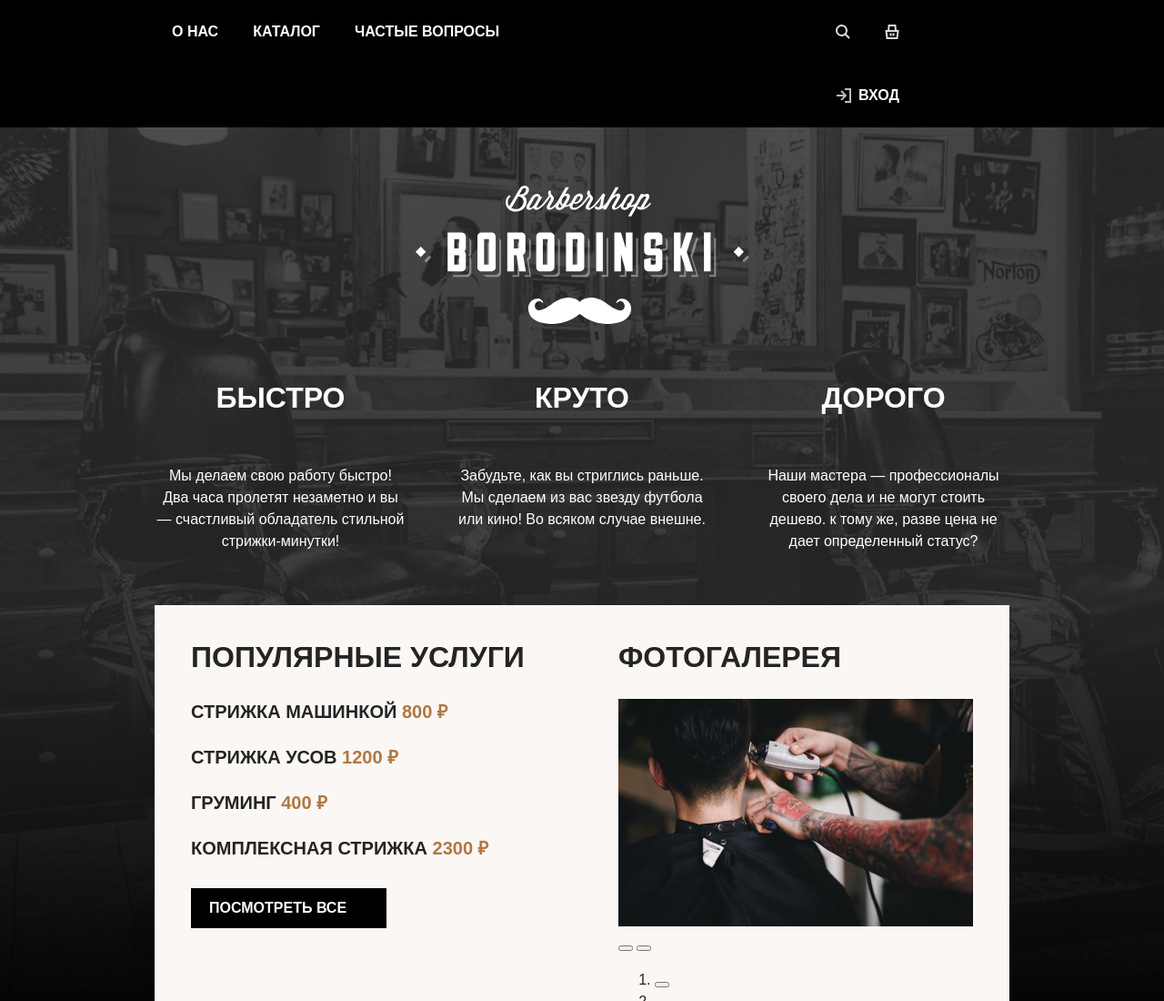
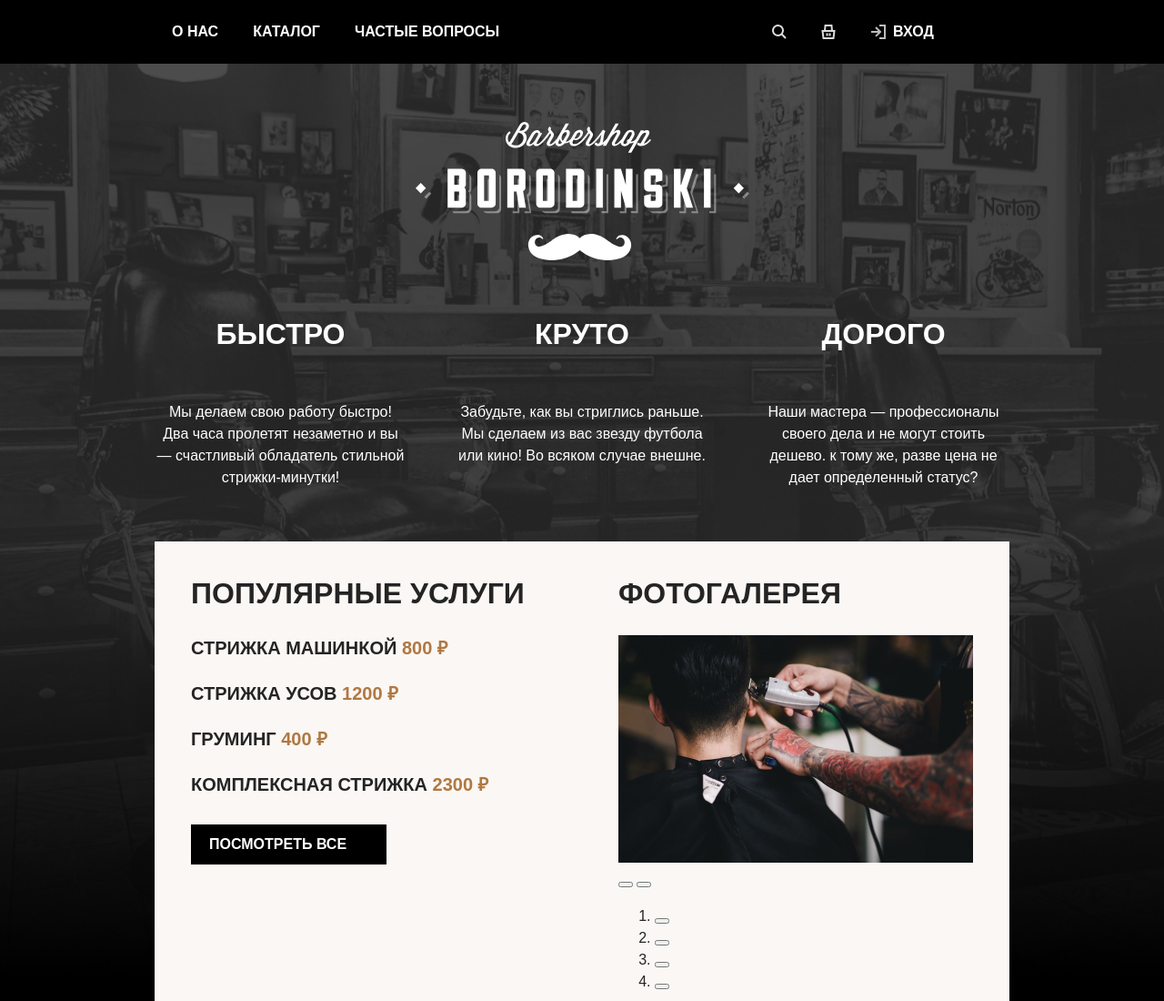
Before and after one commit to maxjavascript/barbershopb, a plain HTML site: page index.html in a window 1280 px wide. Shown: the top 1100 px of the page at 91% size. Drawn offline with Linux system fonts and the light colour scheme; a web font is replaced by a local one.

Commit message:
Change styles for header

```diff
--- a/styles/style.css
+++ b/styles/style.css
@@ -84,11 +84,11 @@ body {
   cursor: pointer;
 }
 
-.button + .button {
+.button+.button {
   margin-left: 16px;
 }
 
-.button-all{
+.button-all {
   padding-right: 44px;
   background-image: url("../images/arrow-right.svg");
   background-repeat: no-repeat;
@@ -112,7 +112,7 @@ body {
 .navigation-list {
   display: flex;
   flex-wrap: wrap;
-  width: 470px;
+  width: 600px;
   margin: 0;
   padding: 0;
   list-style-type: none;
@@ -150,7 +150,7 @@ body {
 }
 
 .navigation-user {
-  max-width: 210px;
+  max-width: 280px;
   margin-left: auto;
 }
 
@@ -282,7 +282,7 @@ body {
 }
 
 .services-item {
- margin-bottom: 22px;
+  margin-bottom: 22px;
 }
 
 
@@ -559,10 +559,11 @@ body {
 }
 
 /* Link */
- .breadcrumbs-link {
+.breadcrumbs-link {
   color: inherit;
   margin-right: 32px;
 }
+
 .catalog-products {
   display: flex;
 }
@@ -602,7 +603,7 @@ body {
   margin-right: auto;
 }
 
-.card-grid-toggle{
+.card-grid-toggle {
   display: flex;
   align-items: center;
   justify-content: center;
```
